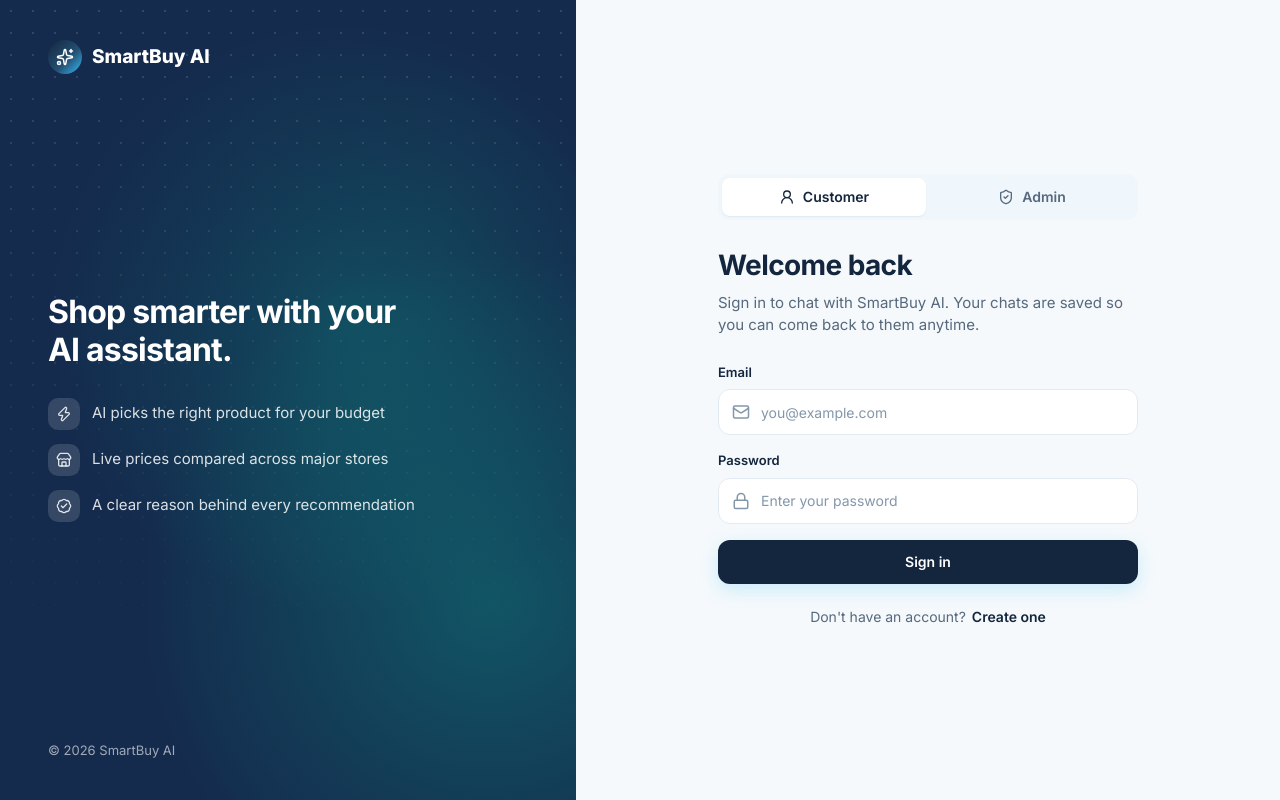
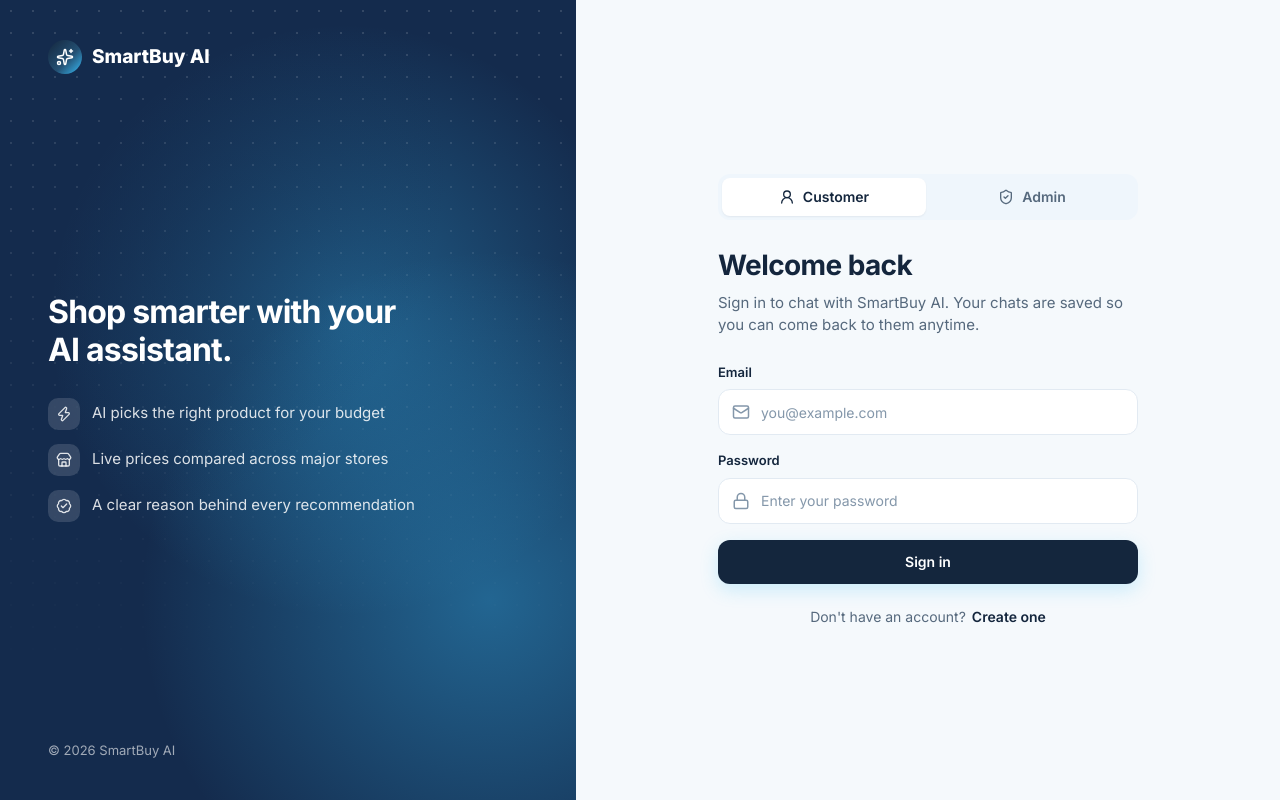
Before and after one commit to thearunendra/smartbuyai, a React (Vite) app in the folder frontend/: page /login in a window 1280 px wide. Built offline with nearby package versions, Linux system fonts and the light colour scheme.

Commit message:
Align authentication accents with Ice Blue theme

```diff
--- a/frontend/src/components/AuthLayout.css
+++ b/frontend/src/components/AuthLayout.css
@@ -22,8 +22,8 @@
   inset: 0;
   background:
     radial-gradient(circle at 15% 20%, rgba(20, 43, 77, 0.55), transparent 45%),
-    radial-gradient(circle at 85% 75%, rgba(13, 148, 136, 0.4), transparent 45%),
-    radial-gradient(circle at 60% 40%, rgba(13, 148, 136, 0.35), transparent 50%);
+    radial-gradient(circle at 85% 75%, rgba(56, 189, 248, 0.4), transparent 45%),
+    radial-gradient(circle at 60% 40%, rgba(56, 189, 248, 0.35), transparent 50%);
 }
 
 .auth-brand-glow::after {
```
